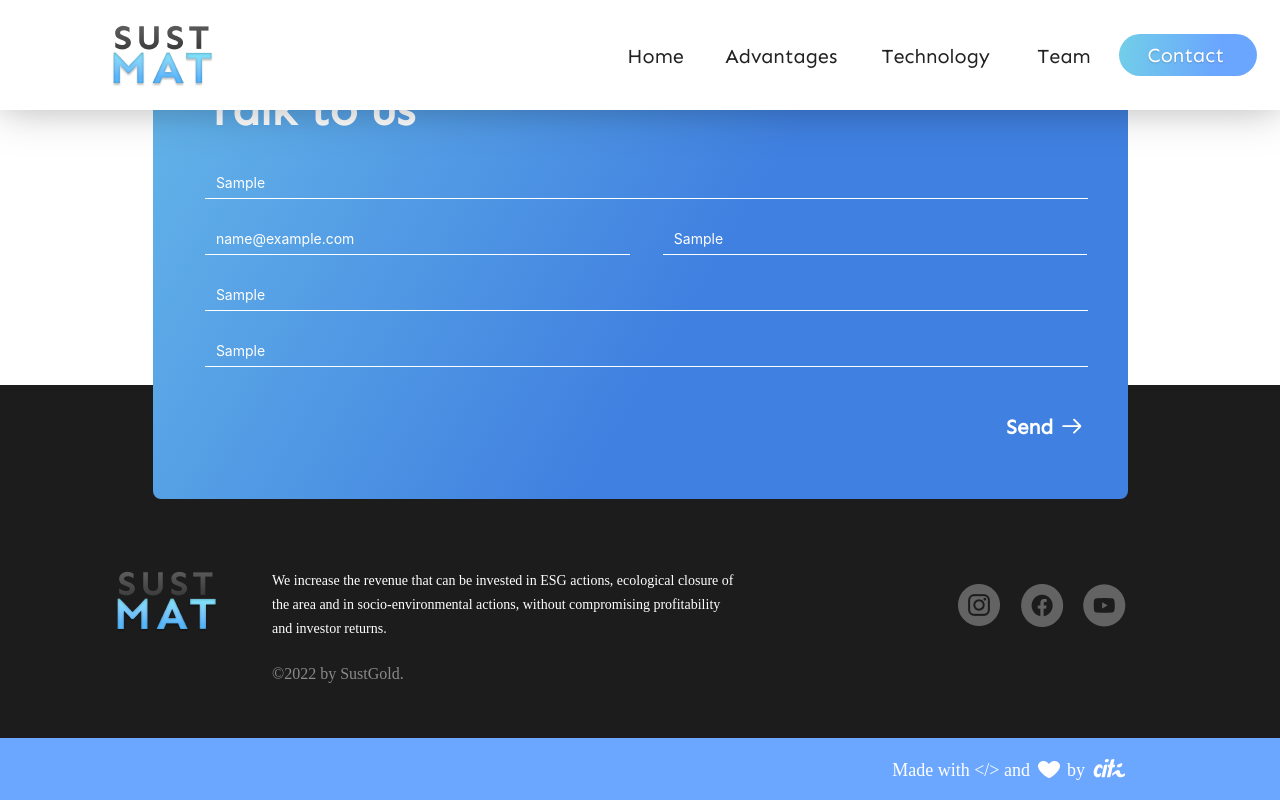
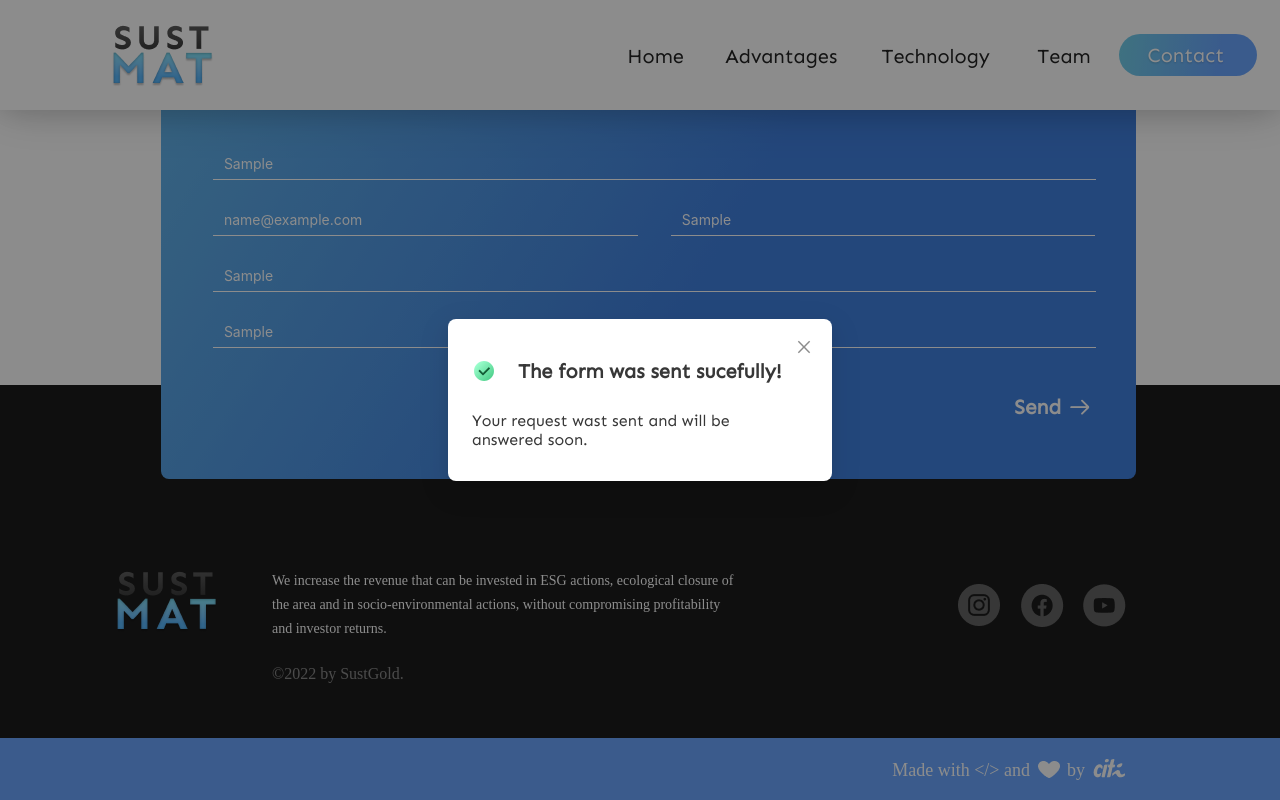
Before and after one commit to citi-onboarding/sustmat-one-page, a React (Create React App) app in the folder client/: page / in a window 1280 px wide. Both pictures are taken after typing "Sample", "name@example.com", "Sample", "Sample", "Sample" into the empty fields and a click on the button "Send". Shown: the part 2777-3577 px from the top of the page. Built offline with nearby package versions, Linux system fonts and the light colour scheme.

Commit message:
feature/contactUs: Done

```diff
--- a/client/src/assets/index.ts
+++ b/client/src/assets/index.ts
@@ -15,6 +15,7 @@ import MouseVectorEnd from './MouseVectorEnd.svg';
 import SendIcon from './sendIcon.svg'
 import arrowRight from './arrowRight.svg';
 import arrowLeft from './arrowLeft.svg';
+import sentIcon from './sentIcon.svg';
 
 export {
     LogoCITi,
@@ -34,4 +35,5 @@ export {
     SendIcon,
     arrowLeft,
     arrowRight,
+    sentIcon
 };
--- a/client/src/pages/contact/index.tsx
+++ b/client/src/pages/contact/index.tsx
@@ -1,14 +1,32 @@
-import React from "react";
-import { SendIcon } from "../../assets";
-import { Container, Title, SendWord, Image, SendContainer, InformationContainer } from "./styles";
-import { Button, Checkbox, Form, Input } from 'antd';
+import React, { useState } from "react";
+import { SendIcon, sentIcon } from "../../assets";
+import { Container, Title, SendWord, Image, SendContainer, InformationContainer, TitleContainer, Icon, TitleText, ModalDescription } from "./styles";
+import { Form, Input, Modal } from 'antd';
 
-export const ContactUs: React.FC = () => {
 
+export const ContactUs = () => {
+
+    const [isModalOpen, setIsModalOpen] = useState(false);
+
+
+    const handleClickOutside = () => {
+        document.addEventListener("click", () => { setIsModalOpen(false) });
+    }
+
+    const handleCancel = () => {
+      setIsModalOpen(false);
+    };
+
+    const showModal = () => {
+      setIsModalOpen(true);
+    }
 
     const onFinish = (values: any) => {
         console.log('Success:', values);
+        showModal();
       };
+
+
 
     return (
         <Container id="ContactUs">
@@ -66,6 +84,25 @@ export const ContactUs: React.FC = () => {
                 <SendWord>Send</SendWord>
                 <Image src={SendIcon} />
             </SendContainer>
+
+            <Modal
+                style={{
+                    borderRadius: '6px',
+                }}
+                title = {
+                <TitleContainer>
+                        <Icon src={sentIcon}/>
+                        <TitleText>The form was sent sucefully!</TitleText>
+                </TitleContainer>
+                }
+                    open={isModalOpen}
+                    onCancel={handleCancel}
+                    centered={true}
+                    footer={false}
+                    width={384}
+            >
+                <ModalDescription>Your request wast sent and will be answered soon.</ModalDescription>
+            </Modal>
         </Container>
     );
 }
--- a/client/src/pages/contact/styles.ts
+++ b/client/src/pages/contact/styles.ts
@@ -17,6 +17,10 @@ export const Container = styled.div`
     display: flex;
     //justify-content: center;
     flex-direction: column;
+
+    .ant-modal .ant-modal-content {
+        display: none !important;
+    }
 
     .ant-input{
         border-bottom: 1.04278px solid #FFFFFF;
@@ -77,3 +81,35 @@ export const InformationContainer = styled.div`
         width: 100%;
     }
 `;
+
+export const TitleContainer = styled.div`
+    display: flex;
+    align-items: center;
+    justify-content: flex-start;
+    gap: 22px;
+    width: 100%;
+    box-sizing: border-box;
+`;
+
+export const Icon = styled.img``;
+
+export const TitleText = styled.h3`
+    font-family: 'Sen';
+    font-style: normal;
+    font-weight: 700;
+    font-size: 20px;
+    line-height: 24px;
+    color: #373737;
+`;
+
+export const ModalDescription = styled.p`
+    font-family: 'Sen';
+    font-style: normal;
+    font-weight: 400;
+    font-size: 16px;
+    line-height: 19px;
+    max-width: 271px;
+    color: #373737;
+    margin: 0;
+
+`;
```
Also changed, not shown: client/src/assets/sentIcon.svg (added).
